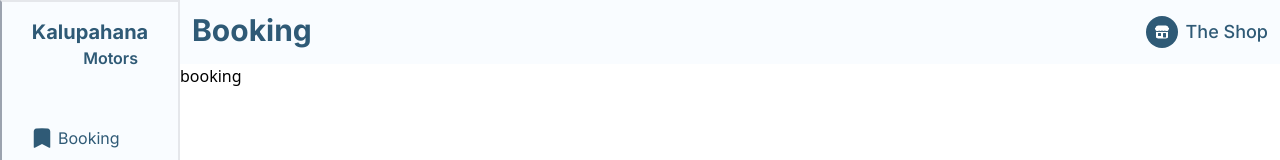
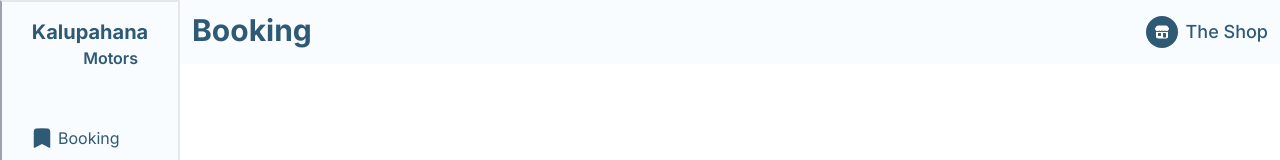
Before and after one commit to pramuddhika/Kalupahana-Project, a React (Vite) app in the folder client/: page /shop/booking in a window 1280 px wide. Shown: the top 160 px of the page. Built offline with nearby package versions, Linux system fonts and the light colour scheme.

Commit message:
end work for learn react

```diff
--- a/client/src/App.jsx
+++ b/client/src/App.jsx
@@ -30,7 +30,8 @@ const ShopLayout = () => {
 const router = createBrowserRouter([
   { path:'/',                element:<Web/>    },
   { path:'/login' ,          element:<Login/>  },
-  { path: '/shop' ,          element:<ShopLayout/> ,  children:[
+  { path: '/shop' ,          element:<ShopLayout/> ,
+    children:[
        {path: 'booking',     element:<Booking/>     },
        {path: 'stock',       element:<Stock/>       },
        {path: 'feedbacks',   element:<Feedbacks/>   },
--- a/client/src/pages/Shop/Booking.jsx
+++ b/client/src/pages/Shop/Booking.jsx
@@ -9,7 +9,7 @@ const Booking = () => {
 
             {/**end sub nav bar */}
 
-            <p className=''>booking</p>
+
 
 
         </div>
--- a/client/tailwind.config.js
+++ b/client/tailwind.config.js
@@ -3,7 +3,6 @@ export default {
   content: [
     "./index.html",
     "./src/**/*.{js,ts,jsx,tsx}",
-
   ],
   theme: {
     extend: {
```
Also changed, not shown: 1 other file (tests, documents, lock files or other folders).
